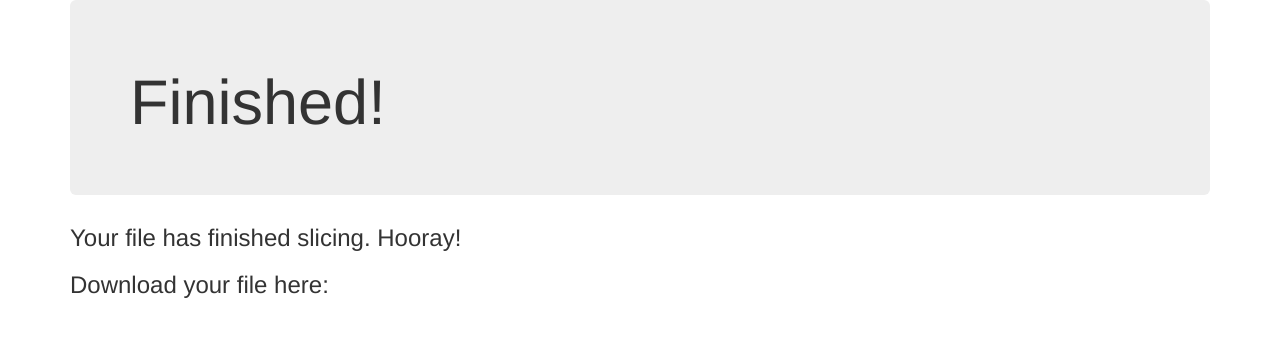
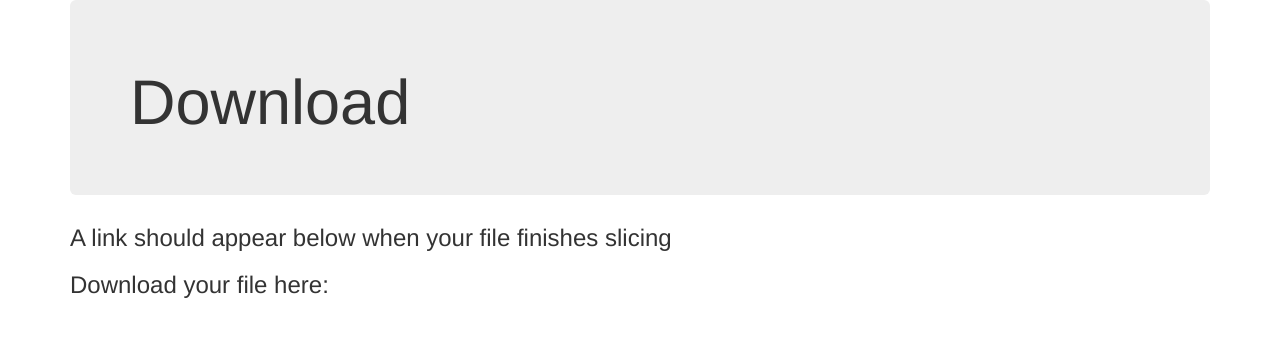
Before and after one commit to lmilekic/online-stl-slicer, a Sinatra app: template views/download.erb in a window 1280 px wide. Shown: the top 337 px of the page. Run offline with Sinatra, Linux system fonts and the light colour scheme; the template is opened without the code that fills it, so the values that code supplies are empty; some libraries are stand-ins or nearby versions.

Commit message:
Minor fixes to "download" page

```diff
--- a/views/download.erb
+++ b/views/download.erb
@@ -1,8 +1,8 @@
 <div class="jumbotron">
-  <h1>Finished!</h1>
+  <h1>Download</h1>
 </div>
 <h3>
-  Your file has finished slicing. Hooray!
+  A link should appear below when your file finishes slicing
 </h3>
 <script>
 var timerForLoadingResult=  setInterval(checkServerForFile,1000);//call the fnction in every 1 seconds.write ajax in that function.
@@ -13,8 +13,8 @@ function checkServerForFile() {
     cache: false,
     url: "/getFile/<%=@download_filename%>",
     success: function (result) {
+      $("#download_link").show();
       alert("file is done compiling!");
-      $("#download_link").show();
       clearInterval(timerForLoadingResult);        // clear timer
     }
   });
```
